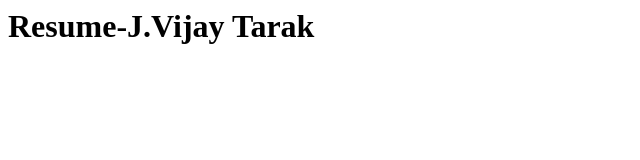
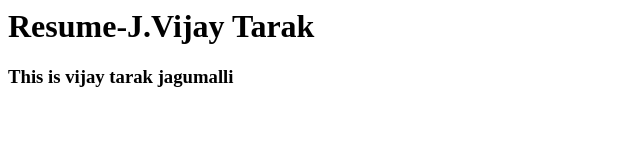
Before and after one commit to JANGUMALLIVIJAYTARAK/JANGUMALLIVIJAYTARAK.github.io, a plain HTML site: page index.html in a window 1280 px wide. Shown: the whole page, without its empty margins (0-640 px from the left). Drawn offline with Linux system fonts and the light colour scheme.

Commit message:
Second commit

```diff
--- a/index.html
+++ b/index.html
@@ -5,5 +5,6 @@
 
 	<body>
 		<h1>Resume-J.Vijay Tarak</h1>
+		<h3>This is vijay tarak jagumalli</h3>
 	</body>
 </html>
```
